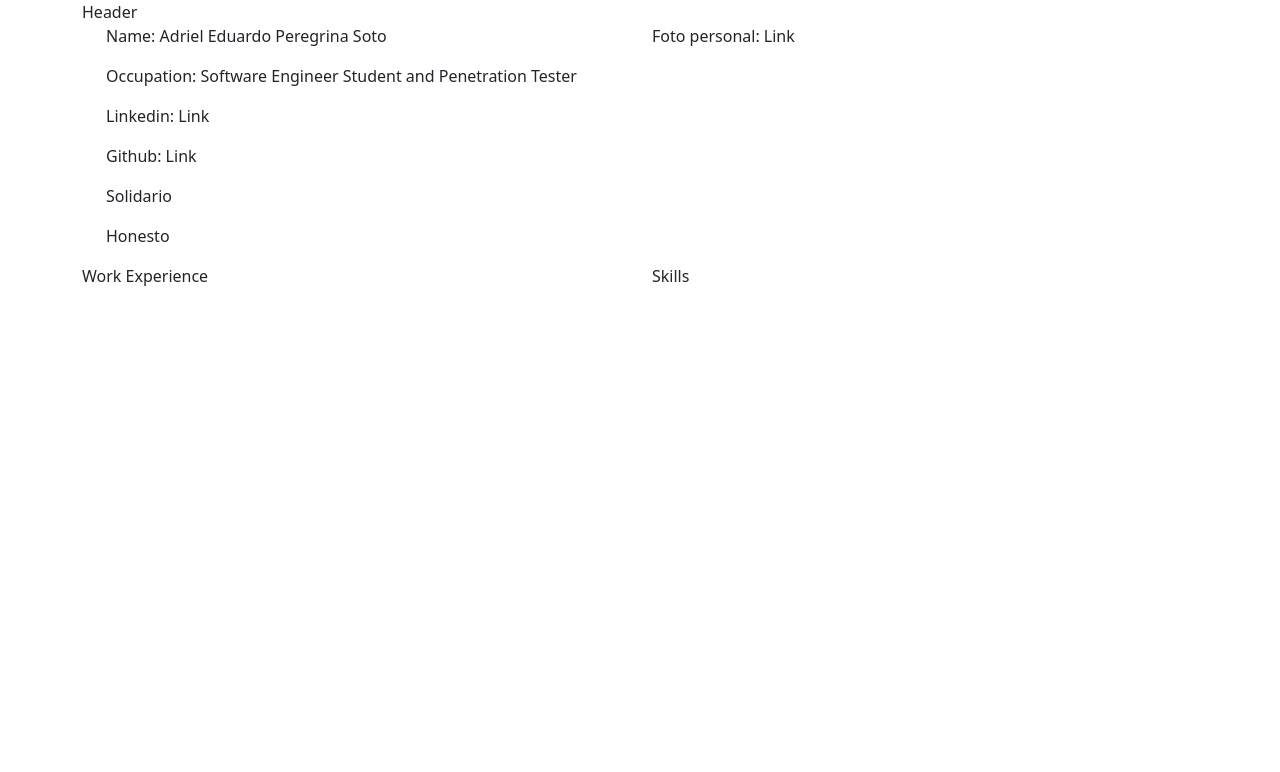
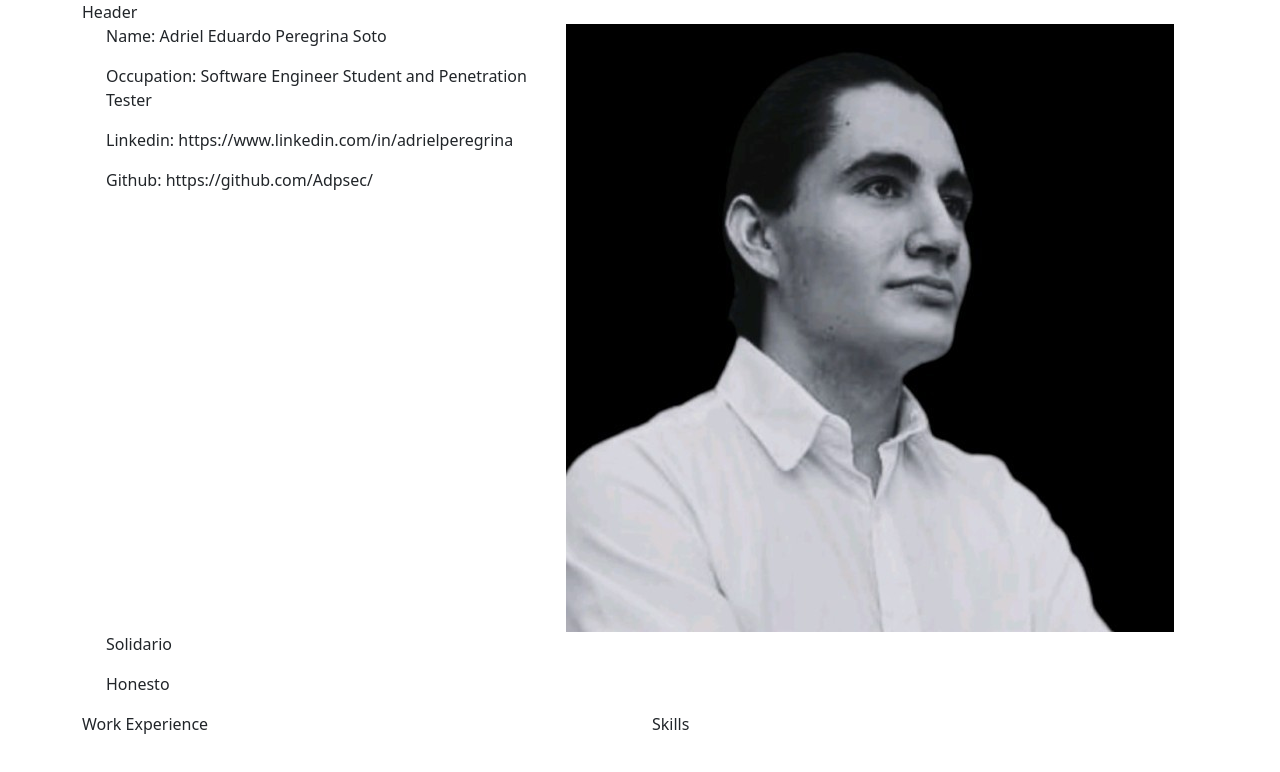
Before and after one commit to Adpsec/adpsec.github.io, an Angular app: page / in a window 1280 px wide. Shown: the top 772 px of the page. Built offline with nearby package versions, Linux system fonts and the light colour scheme.

Commit message:
Cambios en el html del componente

```diff
--- a/src/app/components/header-cv/header-cv.component.html
+++ b/src/app/components/header-cv/header-cv.component.html
@@ -3,11 +3,11 @@
     <div class="col-md">
       <p>Name: Adriel Eduardo Peregrina Soto</p>
       <p>Occupation: Software Engineer Student and Penetration Tester</p>
-      <p>Linkedin: Link </p>
-      <p>Github: Link</p>
+      <p>Linkedin: <a>https://www.linkedin.com/in/adrielperegrina</a></p>
+      <p>Github: <a>https://github.com/Adpsec/</a></p>
     </div>
     <div class="col-md">
-      <p>Foto personal: Link</p>
+      <img src="../../../assets/images/foto.jpeg">
     </div>
     <div>
       <p>Solidario</p>
```
Also changed, not shown: src/assets/images/foto.jpeg (added), 1 other file (tests, documents, lock files or other folders).
